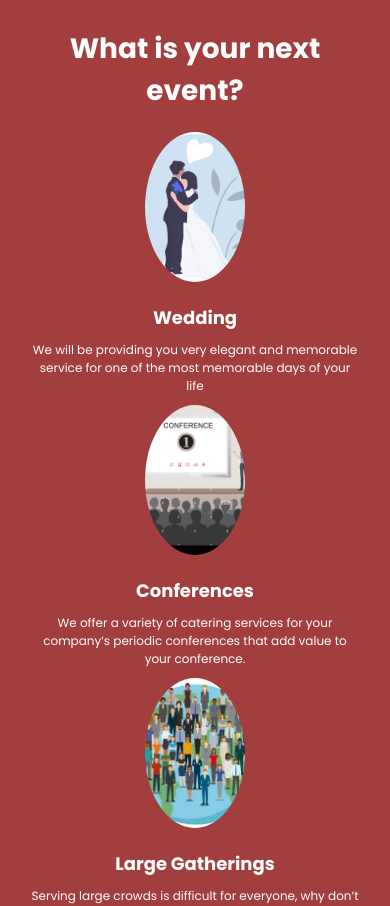
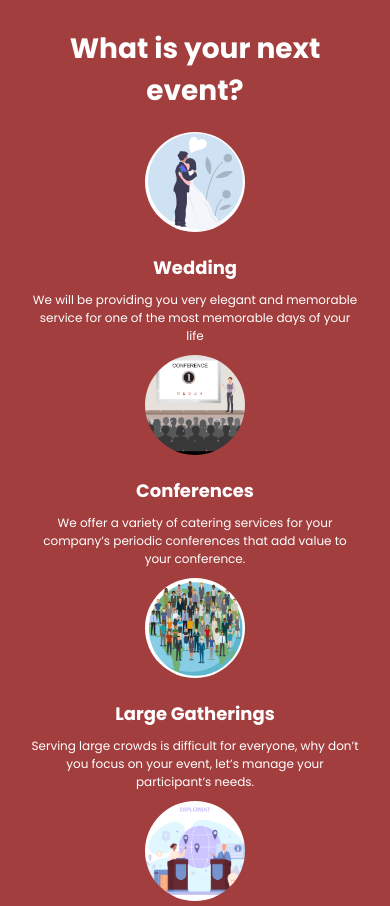
Before and after one commit to kidus-t-w/catering, a React (Vite) app: page / in a window 390 px wide. Shown: the part 2087-2993 px from the top of the page. Built offline with nearby package versions, Linux system fonts and the light colour scheme.

Commit message:
Modified Image size on mobile view

```diff
--- a/src/components/Events/Events.styles.ts
+++ b/src/components/Events/Events.styles.ts
@@ -58,11 +58,13 @@ export const EventImage = styled.img`
   border-radius: 50%;
 
   @media (max-width: 768px) {
-    max-width: 120px;
+    max-width: 100px;
+    max-height: 100px;
   }
 
   @media (max-width: 480px) {
     max-width: 100px;
+    max-height: 100px;
   }
 `;
 
```
